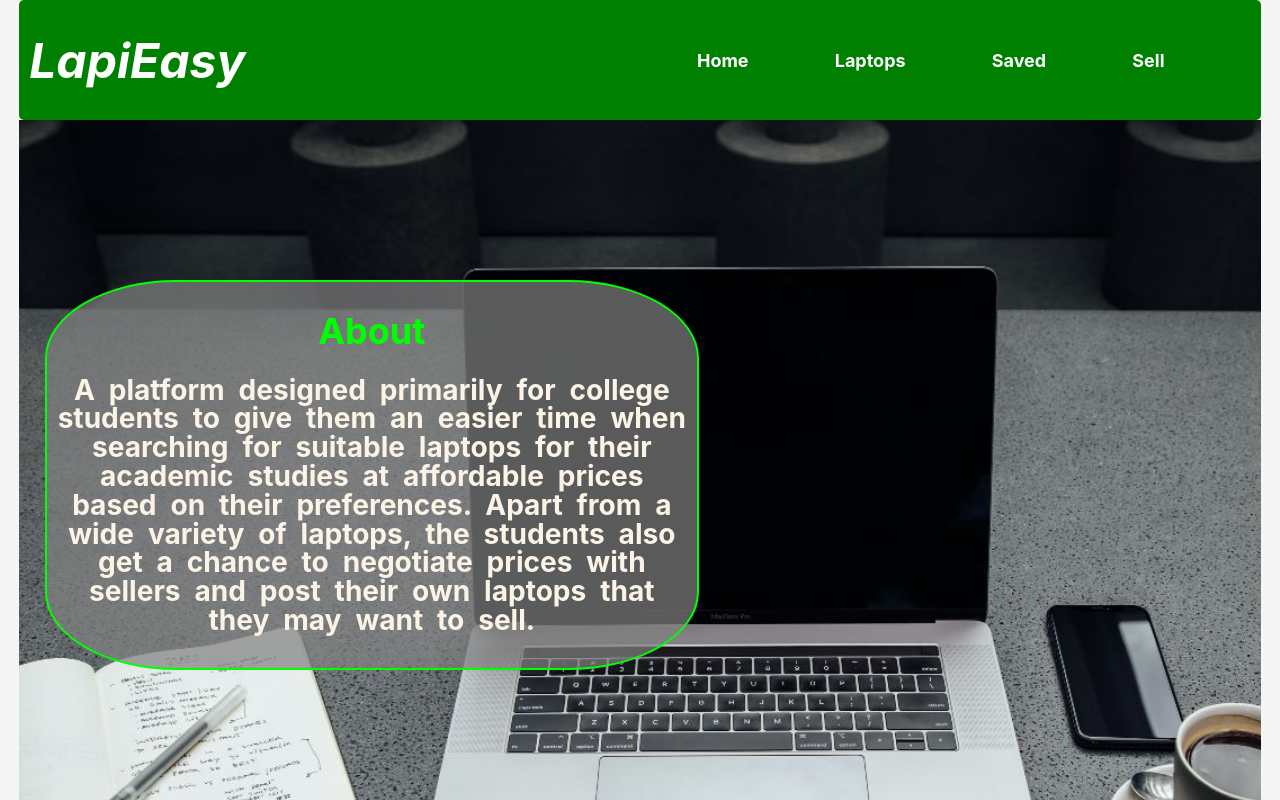
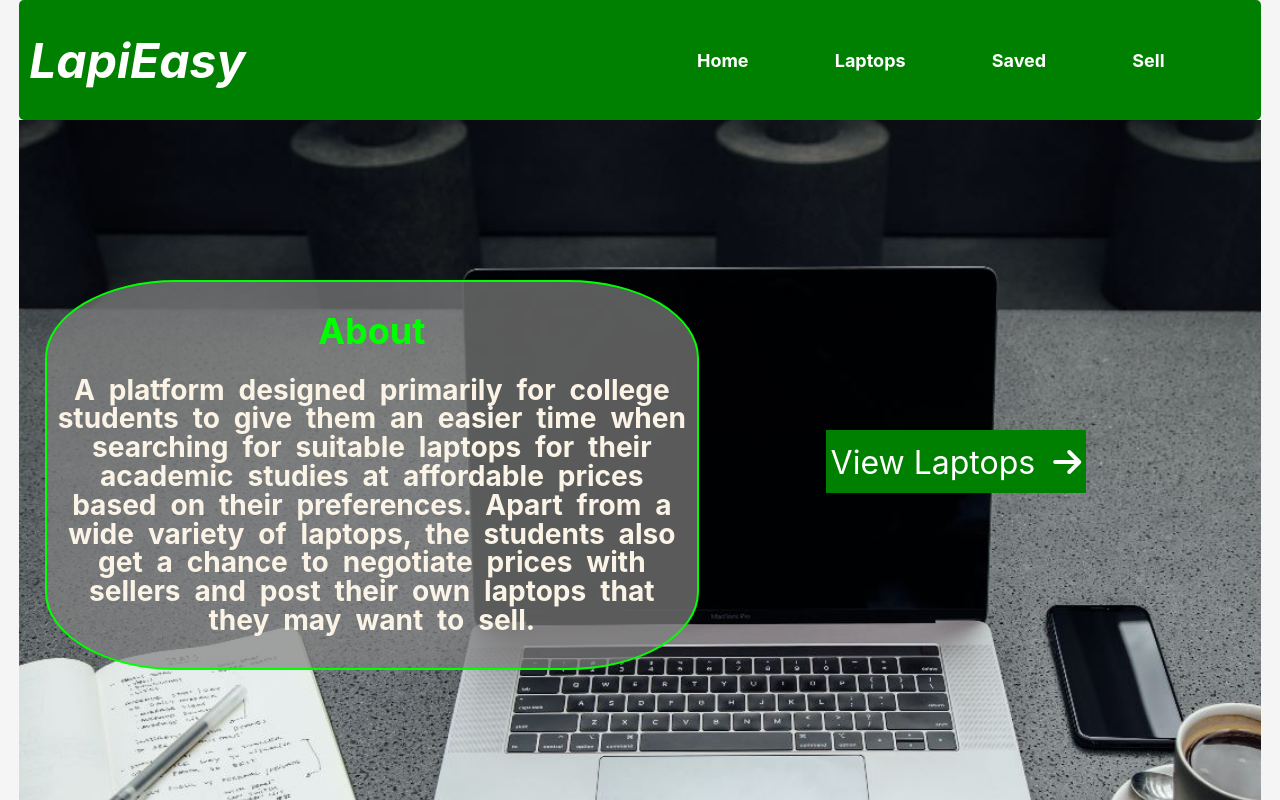
Before and after one commit to Patrick-Njiru/Lapi-Easy, a React (Create React App) app: page / in a window 1280 px wide. Shown: the top 800 px of the page. Built offline with nearby package versions, Linux system fonts and the light colour scheme; no server answers.

Commit message:
Import and implement NavLink hook, and add icon.

```diff
--- a/src/components/Home.js
+++ b/src/components/Home.js
@@ -1,4 +1,5 @@
-import React from 'react'
+import React from 'react';
+import { NavLink } from "react-router-dom"
 
 function Home() {
   return (
@@ -8,6 +9,10 @@ function Home() {
             <h2>About</h2>
             <h3>A platform designed primarily for college students to give them an easier time when searching for suitable laptops for their academic studies at affordable prices based on their preferences. Apart from a wide variety of laptops, the students also get a chance to negotiate prices with sellers and post their own laptops that they may want to sell.</h3>
         </main>
+        <NavLink className='products' to="/laptops">
+            View Laptops &nbsp;
+            <i class="fa-solid fa-arrow-right"></i>
+        </NavLink>
     </div>
   )
 }
```
